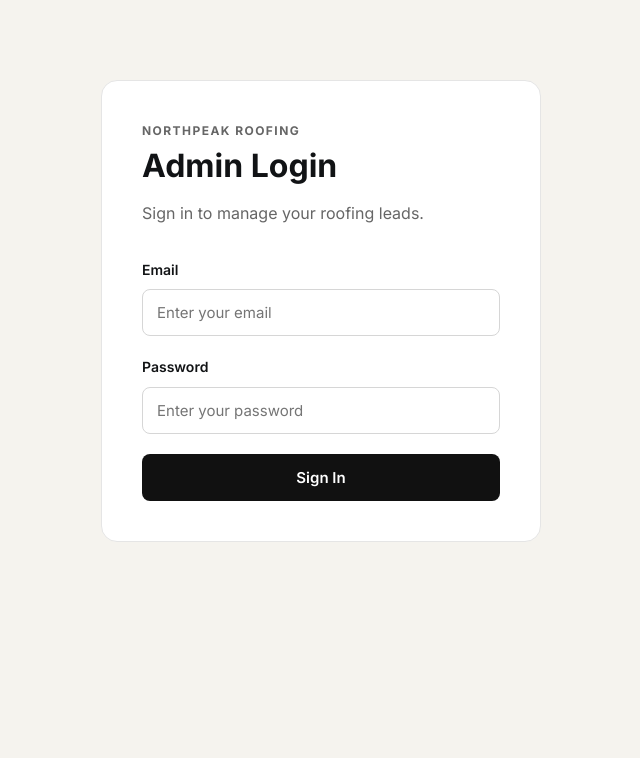
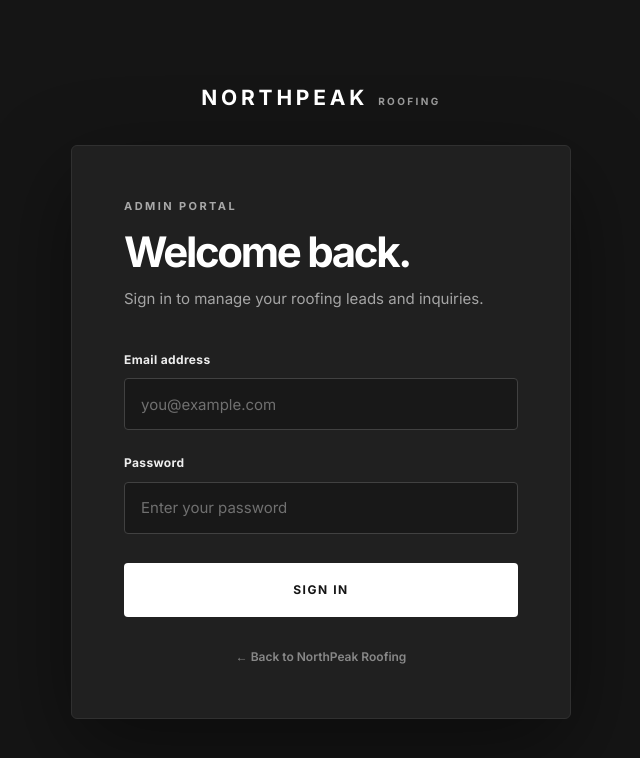
Before and after one commit to seeratfatimaworks-blip/North-Peak-Roofing, a React (Vite) app: page /admin/login in a window 1280 px wide. Shown: the top 758 px of the page, without its empty margins (319-959 px from the left). Built offline with nearby package versions, Linux system fonts and the light colour scheme.

Commit message:
Create bold admin dashboard design

```diff
--- a/src/components/admin/AdminLogin.css
+++ b/src/components/admin/AdminLogin.css
@@ -1,89 +1,234 @@
 .admin-login {
-    min-height: 70vh;
+    min-height: 100vh;
     display: flex;
     align-items: center;
     justify-content: center;
-    padding: 80px 24px;
+    padding: 48px 24px;
+    box-sizing: border-box;
+    background: #151515;
 }
 
-.admin-login__card {
+.admin-login__shell {
     width: 100%;
-    max-width: 440px;
-    padding: 40px;
-    border: 1px solid #e5e5e5;
-    border-radius: 16px;
-    background: #ffffff;
+    max-width: 500px;
 }
 
+/* Brand */
+
+.admin-login__brand {
+    display: flex;
+    align-items: baseline;
+    justify-content: center;
+    gap: 10px;
+    margin-bottom: 30px;
+}
+
+.admin-login__logo {
+    color: #ffffff;
+    font-size: 21px;
+    font-weight: 900;
+    letter-spacing: 0.18em;
+    text-decoration: none;
+}
+
+.admin-login__brand-subtitle {
+    color: #999999;
+    font-size: 10px;
+    font-weight: 800;
+    letter-spacing: 0.24em;
+}
+
+/* Card */
+
+.admin-login__card {
+    padding: 52px;
+    border: 1px solid #303030;
+    border-radius: 6px;
+    background: #202020;
+    box-shadow: 0 30px 90px rgba(0, 0, 0, 0.45);
+}
+
+/* Header */
+
 .admin-login__header {
-    margin-bottom: 32px;
+    margin-bottom: 38px;
 }
 
 .admin-login__eyebrow {
-    margin: 0 0 10px;
-    font-size: 12px;
-    font-weight: 700;
-    letter-spacing: 0.12em;
+    margin: 0 0 16px;
+    color: #a8a8a8;
+    font-size: 11px;
+    font-weight: 800;
+    letter-spacing: 0.22em;
 }
 
 .admin-login__header h1 {
-    margin: 0 0 10px;
-    font-size: 32px;
+    margin: 0 0 14px;
+    color: #ffffff;
+    font-size: 42px;
+    font-weight: 800;
+    line-height: 1;
+    letter-spacing: -0.055em;
 }
 
-.admin-login__header p {
+.admin-login__header>p:last-child {
+    max-width: 370px;
     margin: 0;
-    color: #666;
+    color: #a5a5a5;
+    font-size: 15px;
+    line-height: 1.65;
 }
+
+/* Form */
 
 .admin-login__form {
     display: flex;
     flex-direction: column;
-    gap: 20px;
+    gap: 23px;
 }
 
 .admin-login__field {
     display: flex;
     flex-direction: column;
-    gap: 8px;
+    gap: 9px;
 }
 
 .admin-login__field label {
-    font-size: 14px;
-    font-weight: 600;
+    color: #eeeeee;
+    font-size: 12px;
+    font-weight: 700;
+    letter-spacing: 0.03em;
 }
 
 .admin-login__field input {
     width: 100%;
+    min-height: 52px;
+    padding: 0 16px;
     box-sizing: border-box;
-    padding: 13px 14px;
-    border: 1px solid #d6d6d6;
-    border-radius: 8px;
+
+    border: 1px solid #414141;
+    border-radius: 4px;
+
+    outline: none;
+    background: #181818;
+    color: #ffffff;
+
+    font-family: inherit;
     font-size: 15px;
+
+    transition:
+        border-color 0.2s ease,
+        background 0.2s ease,
+        box-shadow 0.2s ease;
+}
+
+.admin-login__field input::placeholder {
+    color: #707070;
+}
+
+.admin-login__field input:hover {
+    border-color: #5a5a5a;
 }
 
 .admin-login__field input:focus {
-    outline: none;
-    border-color: #222;
+    border-color: #ffffff;
+    background: #1c1c1c;
+    box-shadow: 0 0 0 3px rgba(255, 255, 255, 0.08);
 }
 
-.admin-login__form button {
-    padding: 14px;
+/* Button */
+
+.admin-login__button {
+    width: 100%;
+    min-height: 54px;
+    margin-top: 6px;
+
     border: none;
-    border-radius: 8px;
-    background: #111;
-    color: #fff;
-    font-size: 15px;
-    font-weight: 600;
+    border-radius: 4px;
+
+    background: #ffffff;
+    color: #151515;
+
+    font-family: inherit;
+    font-size: 12px;
+    font-weight: 900;
+    letter-spacing: 0.13em;
+    text-transform: uppercase;
+
     cursor: pointer;
+
+    transition:
+        background 0.2s ease,
+        color 0.2s ease,
+        transform 0.2s ease;
 }
 
-.admin-login__form button:disabled {
-    opacity: 0.6;
+.admin-login__button:hover:not(:disabled) {
+    background: #dcdcdc;
+    transform: translateY(-2px);
+}
+
+.admin-login__button:active:not(:disabled) {
+    transform: translateY(0);
+}
+
+.admin-login__button:disabled {
+    opacity: 0.55;
     cursor: not-allowed;
 }
 
+/* Messages */
+
 .admin-login__message {
-    margin: 0;
-    font-size: 14px;
+    margin: -4px 0 0;
+    font-size: 13px;
+    line-height: 1.5;
 }
+
+.admin-login__message--success {
+    color: #8bc7a0;
+}
+
+.admin-login__message--error {
+    color: #ef8c8c;
+}
+
+/* Back link */
+
+.admin-login__back {
+    display: block;
+    margin-top: 30px;
+
+    color: #888888;
+
+    font-size: 12px;
+    font-weight: 600;
+    text-align: center;
+    text-decoration: none;
+
+    transition: color 0.2s ease;
+}
+
+.admin-login__back:hover {
+    color: #ffffff;
+}
+
+/* Mobile */
+
+@media (max-width: 520px) {
+    .admin-login {
+        padding: 28px 16px;
+    }
+
+    .admin-login__card {
+        padding: 36px 24px;
+    }
+
+    .admin-login__header h1 {
+        font-size: 34px;
+    }
+
+    .admin-login__logo {
+        font-size: 18px;
+    }
+}
--- a/src/components/admin/AdminLogin.jsx
+++ b/src/components/admin/AdminLogin.jsx
@@ -5,6 +5,7 @@ import "./AdminLogin.css";
 
 function AdminLogin({ onLoginSuccess }) {
     const navigate = useNavigate();
+
     const [email, setEmail] = useState("");
     const [password, setPassword] = useState("");
     const [message, setMessage] = useState("");
@@ -37,17 +38,31 @@ function AdminLogin({ onLoginSuccess }) {
     }
 
     return (
-        <section className="admin-login">
+        <main className="admin-login">
+            <div className="admin-login__shell">
+
+                <div className="admin-login__brand">
+                    <a href="/" className="admin-login__logo">
+                        NORTHPEAK
+                    </a>
+
+                    <span className="admin-login__brand-subtitle">
+                        ROOFING
+                    </span>
+                </div>
+
                 <div className="admin-login__card">
+
                     <div className="admin-login__header">
                         <p className="admin-login__eyebrow">
-                        NORTHPEAK ROOFING
+                            ADMIN PORTAL
                         </p>
 
-                    <h1>Admin Login</h1>
+                        <h1>Welcome back.</h1>
 
                         <p>
-                        Sign in to manage your roofing leads.
+                            Sign in to manage your roofing leads
+                            and inquiries.
                         </p>
                     </div>
 
@@ -57,18 +72,19 @@ function AdminLogin({ onLoginSuccess }) {
                     >
                         <div className="admin-login__field">
                             <label htmlFor="admin-email">
-                            Email
+                                Email address
                             </label>
 
                             <input
                                 id="admin-email"
                                 type="email"
-                            placeholder="Enter your email"
+                                placeholder="you@example.com"
                                 value={email}
                                 onChange={(event) =>
                                     setEmail(event.target.value)
                                 }
                                 required
+                                autoComplete="email"
                             />
                         </div>
 
@@ -86,10 +102,12 @@ function AdminLogin({ onLoginSuccess }) {
                                     setPassword(event.target.value)
                                 }
                                 required
+                                autoComplete="current-password"
                             />
                         </div>
 
                         <button
+                            className="admin-login__button"
                             type="submit"
                             disabled={loading}
                         >
@@ -97,13 +115,27 @@ function AdminLogin({ onLoginSuccess }) {
                         </button>
 
                         {message && (
-                        <p className="admin-login__message">
+                            <p
+                                className={`admin-login__message ${message === "Login successful!"
+                                        ? "admin-login__message--success"
+                                        : "admin-login__message--error"
+                                    }`}
+                            >
                                 {message}
                             </p>
                         )}
                     </form>
+
+                    <a
+                        href="/"
+                        className="admin-login__back"
+                    >
+                        ← Back to NorthPeak Roofing
+                    </a>
+
                 </div>
-        </section>
+            </div>
+        </main>
     );
 }
 
```
Also changed, not shown: src/components/admin/LeadsDashboard.css (+227 -74 lines). Lines whose indentation alone changed are shown as unchanged.
